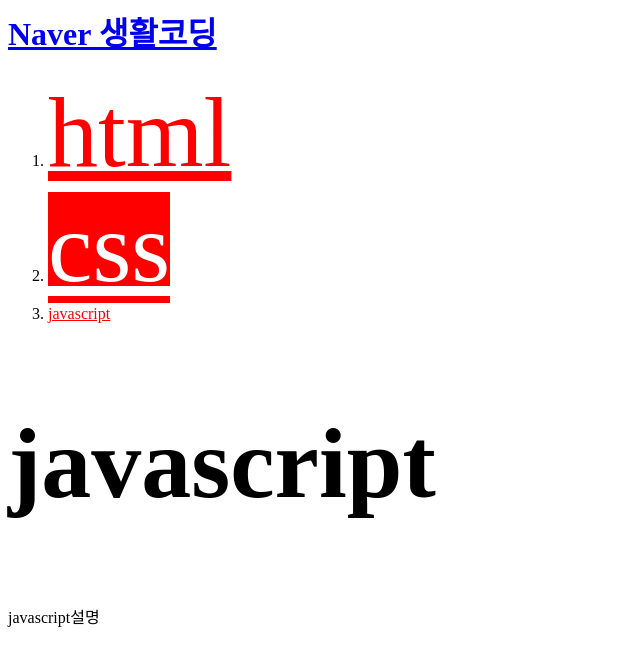
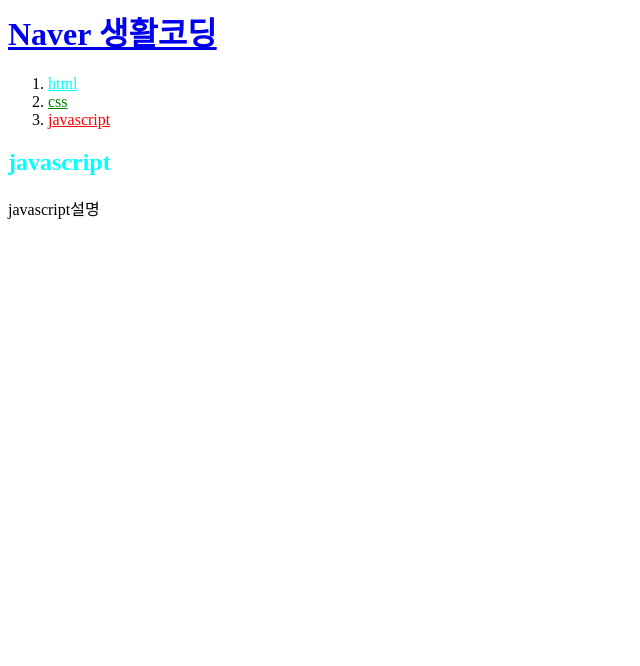
Before and after one commit to sddongcare/curry, a plain HTML site: page 3.html in a window 1280 px wide. Shown: the whole page, without its empty margins (0-640 px from the left). Drawn offline with Linux system fonts and the light colour scheme.

Commit message:
주석추가 / 채팅적용

```diff
--- a/3.html
+++ b/3.html
@@ -6,17 +6,19 @@
     <meta charset="utf-8">
     <meta name="author" contents="going">
     <style>
+        /* #3순위적용  */
         li a {
             color:red;
         }
-         /* #(id)는 하나만 적용해야한다.  */
+         /* #(id)는 하나만 적용해야한다.(코딩약속)  */
+         /* #1순위적용  */
         #select{
-            background-color:red;
-            color:#ffffff;
+            color:green;
         }
         /* .(class)범용 적용이 가능하다.  */
+        /* #2순위적용  */
         .vip{
-            font-size:100px;
+            color:aqua;
         }
     </style>
 </head>
@@ -32,4 +34,18 @@
 javascript설명
 </body>
 
+<!--Start of Tawk.to Script-->
+<script type="text/javascript">
+var Tawk_API=Tawk_API||{}, Tawk_LoadStart=new Date();
+(function(){
+var s1=document.createElement("script"),s0=document.getElementsByTagName("script")[0];
+s1.async=true;
+s1.src='https://embed.tawk.to/57b813c47007d65bd141aed8/default';
+s1.charset='UTF-8';
+s1.setAttribute('crossorigin','*');
+s0.parentNode.insertBefore(s1,s0);
+})();
+</script>
+<!--End of Tawk.to Script-->
+
 </html>
```
